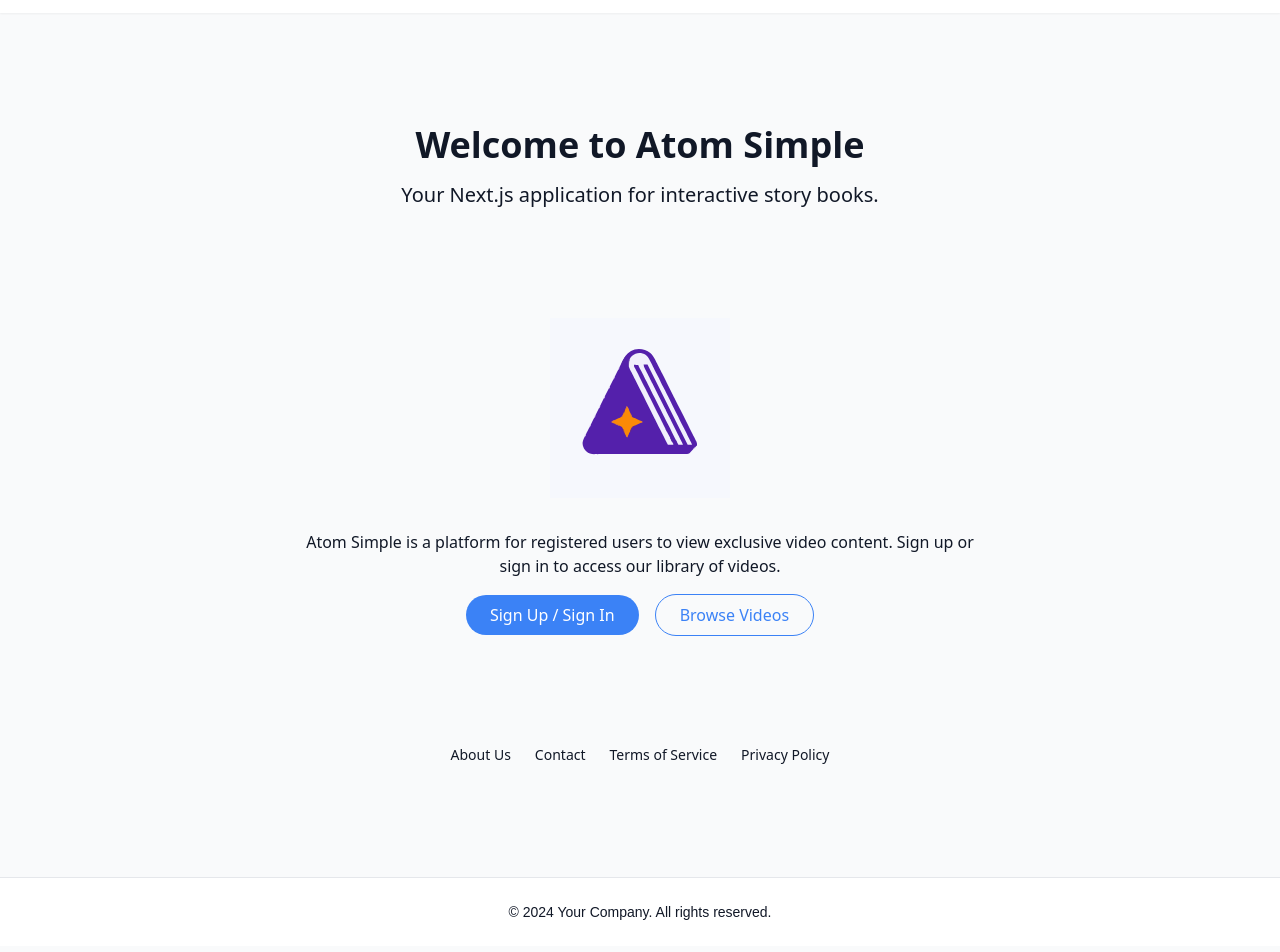
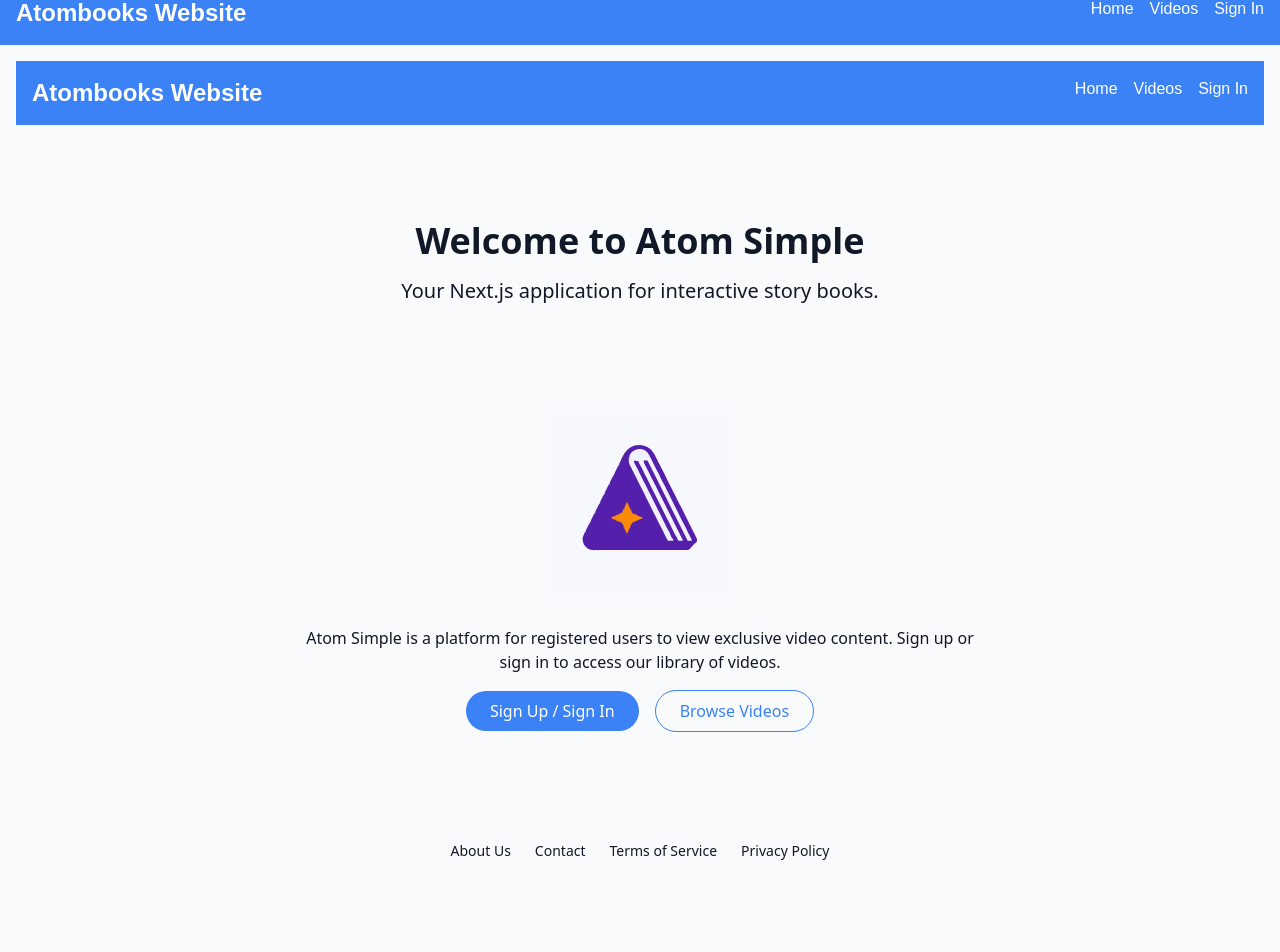
Before and after one commit to sibulut-std/Portfolio, a Next.js app in the folder atom-simple/: page / in a window 1280 px wide. Shown: the part 19-971 px from the top of the page. Built offline with nearby package versions, Linux system fonts and the light colour scheme.

Commit message:
Consolidated the layout files

```diff
--- a/atom-simple/app/layout.tsx
+++ b/atom-simple/app/layout.tsx
@@ -1,29 +1,5 @@
-import type { Metadata, Viewport } from "next";
-import localFont from "next/font/local";
-import "./globals.css";
-
-const geistSans = localFont({
-  src: "./fonts/GeistVF.woff",
-  variable: "--font-geist-sans",
-  weight: "100 900",
-});
-const geistMono = localFont({
-  src: "./fonts/GeistMonoVF.woff",
-  variable: "--font-geist-mono",
-  weight: "100 900",
-});
-
-export const metadata: Metadata = {
-  title: "Atom Simple - Video Content Platform",
-  description: "Access exclusive video content on Atom Simple",
-  keywords: ["video", "content", "streaming", "exclusive"],
-  authors: [{ name: "Atom Simple Team" }],
-};
-
-export const viewport: Viewport = {
-  width: "device-width",
-  initialScale: 1,
-};
+import './globals.css';
+import Link from 'next/link';
 
 export default function RootLayout({
   children,
@@ -34,18 +10,23 @@ export default function RootLayout({
     <html lang="en">
       <body className="antialiased bg-gray-50 text-gray-900 dark:bg-gray-900 dark:text-gray-100">
         <div className="min-h-screen flex flex-col">
-          <header className="bg-white dark:bg-gray-800 shadow-sm">
-            <nav className="container mx-auto px-4 py-4">
-              {/* Add navigation menu items here */}
+          <header className="bg-blue-500 text-white p-4">
+            <nav className="container mx-auto flex justify-between">
+              <Link href="/" className="text-2xl font-bold">
+                Atombooks Website
+              </Link>
+              <div className="space-x-4">
+                <Link href="/">Home</Link>
+                <Link href="/videos">Videos</Link>
+                <Link href="/auth">Sign In</Link>
+              </div>
             </nav>
           </header>
-          <main className="flex-grow container mx-auto px-4 py-8">
+          <main className="flex-grow container mx-auto p-4">
             {children}
           </main>
-          <footer className="bg-white dark:bg-gray-800 border-t border-gray-200 dark:border-gray-700">
-            <div className="container mx-auto px-4 py-6 text-center text-sm">
-              © {new Date().getFullYear()} Your Company. All rights reserved.
-            </div>
+          <footer className="bg-gray-200 p-4 text-center">
+            © {new Date().getFullYear()} All rights reserved.
           </footer>
         </div>
       </body>
--- a/atom-simple/app/page.tsx
+++ b/atom-simple/app/page.tsx
@@ -1,8 +1,10 @@
 import Image from "next/image";
 import Link from "next/link";
+import RootLayout from "../app/layout";
 
 export default function Home() {
   return (
+    <RootLayout>
       <div className="grid grid-rows-[auto_1fr_auto] min-h-screen p-8 pb-20 gap-16 sm:p-20 font-sans">
         <header className="text-center">
           <h1 className="text-4xl font-bold mb-4">Welcome to Atom Simple</h1>
@@ -56,5 +58,6 @@ export default function Home() {
           </Link>
         </footer>
       </div>
+    </RootLayout>
   );
 }
--- a/atom-simple/components/Layout.tsx
+++ /dev/null
@@ -1,37 +0,0 @@
-import Link from 'next/link'
-import React from 'react';
-
-const Layout = ({ children }: { children: React.ReactNode }) => {
-  return (
-    <div className="min-h-screen flex flex-col items-center justify-center bg-gray-50 text-gray-900 dark:bg-gray-900 dark:text-gray-100">
-      {children}
-    </div>
-  );
-};
-
-export default Layout;
-
-
-
-export default function Layout({ children }: { children: React.ReactNode }) {
-  return (
-    <div className="min-h-screen flex flex-col">
-      <header className="bg-blue-500 text-white p-4">
-        <nav className="container mx-auto flex justify-between">
-          <Link href="/" className="text-2xl font-bold">
-            Atombooks Website
-          </Link>
-          <div className="space-x-4">
-            <Link href="/">Home</Link>
-            <Link href="/videos">Videos</Link>
-            <Link href="/auth">Sign In</Link>
-          </div>
-        </nav>
-      </header>
-      <main className="flex-grow container mx-auto p-4">{children}</main>
-      <footer className="bg-gray-200 p-4 text-center">
-        © 2024 All rights reserved.
-      </footer>
-    </div>
-  )
-}
--- a/atom-simple/pages/auth.tsx
+++ b/atom-simple/pages/auth.tsx
@@ -2,7 +2,7 @@
 
 import { useState } from 'react'
 import { useRouter } from 'next/router'
-import Layout from '../components/Layout'
+import RootLayout from '../app/layout'
 import { signIn, signUp } from '../utils/auth'
 
 export default function Auth() {
@@ -32,7 +32,7 @@ export default function Auth() {
   }
 
   return (
-    <Layout>
+    <RootLayout>
       <div className="min-h-screen flex items-center justify-center bg-gradient-to-r from-indigo-500 via-purple-500 to-pink-500 py-12 px-4 sm:px-6 lg:px-8">
         <div className="max-w-md w-full space-y-8 bg-white p-10 rounded-lg shadow-lg">
           <div>
@@ -98,6 +98,6 @@ export default function Auth() {
           </div>
         </div>
       </div>
-    </Layout>
+    </RootLayout>
   )
 }
--- a/atom-simple/pages/videos.tsx
+++ b/atom-simple/pages/videos.tsx
@@ -2,7 +2,7 @@
 
 import { useEffect, useState } from 'react'
 import { useRouter } from 'next/router'
-import Layout from '../components/Layout'
+import RootLayout from '../app/layout'
 import { getCurrentAuthenticatedUser } from '../utils/auth'
 import { getUserMetadata, updateUserMetadata, UserMetadata } from '../utils/dynamodb'
 
@@ -57,11 +57,11 @@ export default function Videos() {
   }
 
   if (!user || !metadata) {
-    return <Layout>Loading...</Layout>
+    return <RootLayout>Loading...</RootLayout>
   }
 
   return (
-    <Layout>
+    <RootLayout>
       <div className="min-h-screen flex items-center justify-center bg-gray-50 py-12 px-4 sm:px-6 lg:px-8">
         <div className="max-w-2xl w-full space-y-8">
           <h1 className="text-3xl font-bold mb-4 text-center">Videos</h1>
@@ -99,6 +99,6 @@ export default function Videos() {
           </div>
         </div>
       </div>
-    </Layout>
+    </RootLayout>
   )
 }
```
Lines whose indentation alone changed are shown as unchanged.
